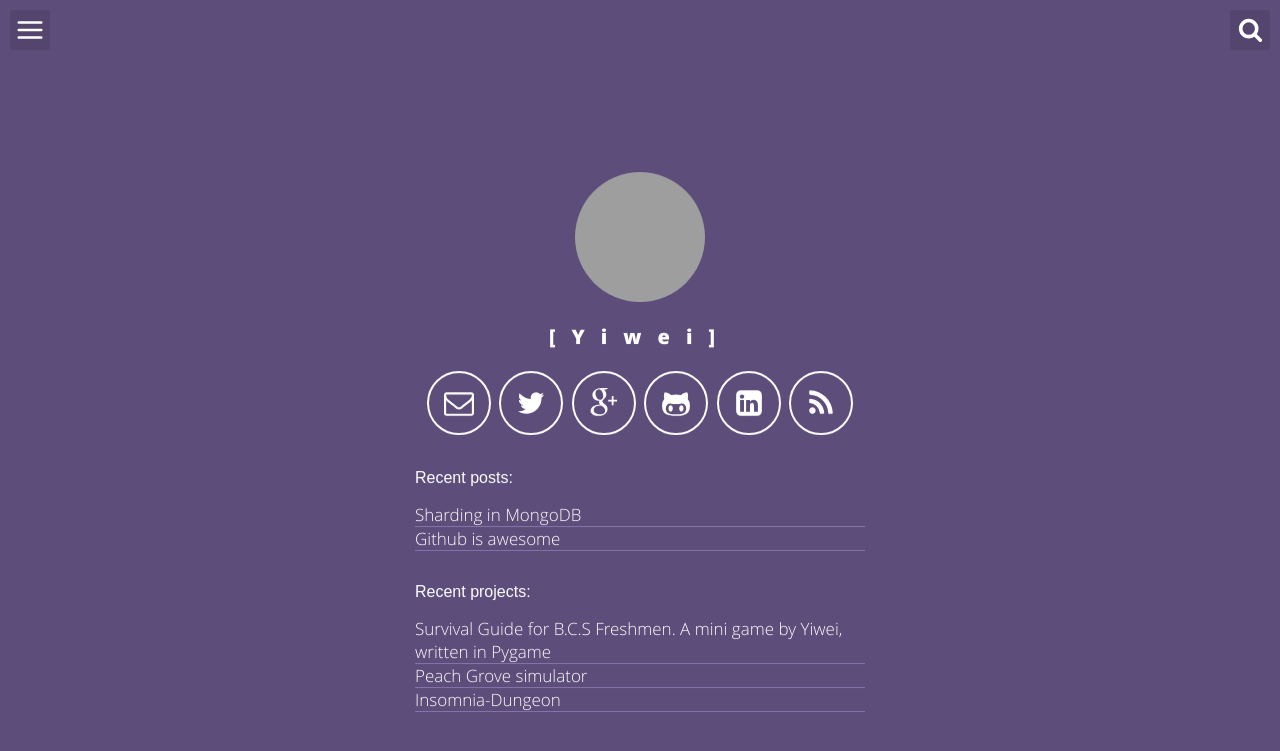
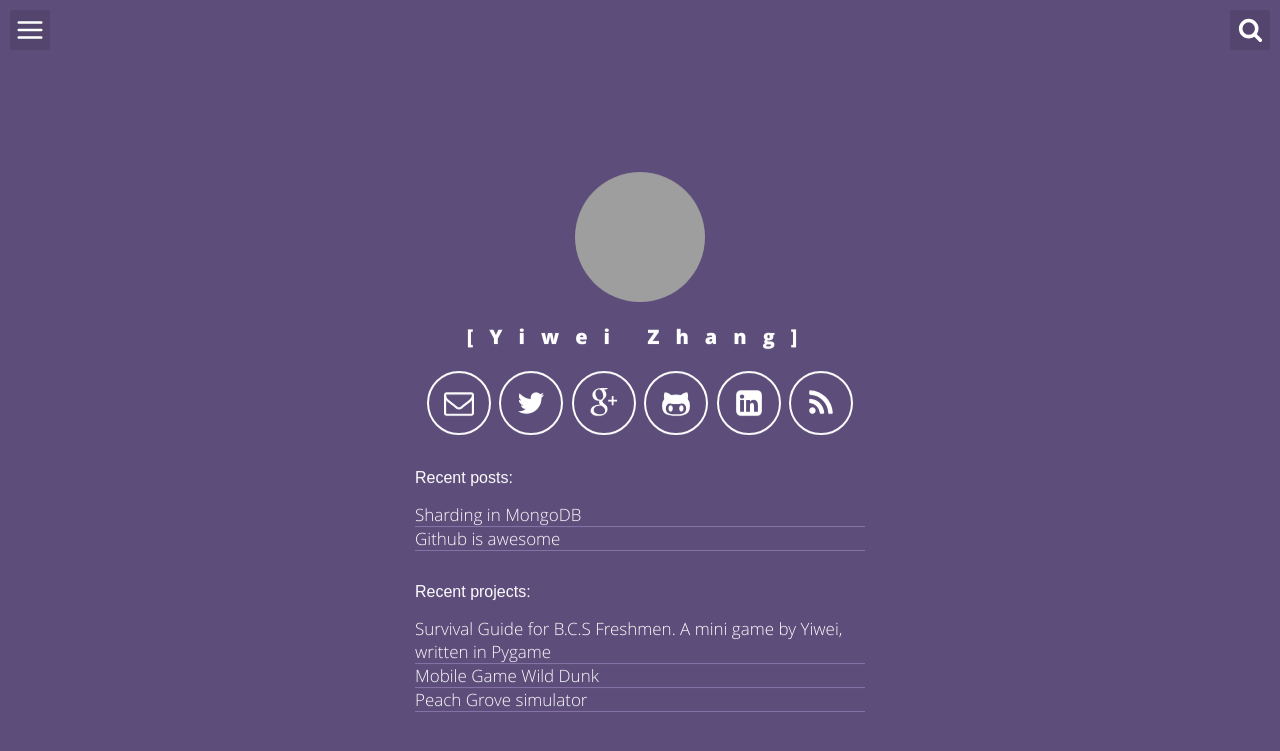
Before and after one commit to zywkloo/zywkloo.github.io, a Jekyll site: the page built from index.html, in a window 1280 px wide. Shown: the top 751 px of the page. Built offline with Jekyll 4.4.1, drawn with Linux system fonts in a browser that asks for light colours; some of the changed lines change nothing that is shown; grey boxes are pictures that could not be loaded.

Commit message:
Update _config.yml

```diff
--- a/_config.yml
+++ b/_config.yml
@@ -1,12 +1,12 @@
 # Site settings
-title: Yiwei Zhang - Carleton U student
-description: "A blog about Yiwei ..."
+title: Let's know Yiwei
+description: "A blog about Yiwei Zhang."
 baseurl: "/muse.github.io/" # for test: remove string '/space-jekyll-template' to ''
 url: "https://zywkloo.github.io/muse.github.io/" # for test: remove string 'http://victorvoid.github.io' to '' but in production: 'https://yourusername.githu.io'
 
 # User settings
-username: Yiwei
-user_title: Yiwei - Game Designer
+username: Yiwei Zhang
+user_title: A Game Designer
 email: yiweizhang4@cmail.carleton.ca
 twitter_username: zywkloo
 github_username:  zywkloo
@@ -51,7 +51,8 @@
       key_trigger: g
     - title: facebook
       url: https://www.facebook.com/profile.php?id=100003493375555
-      key_trigger: t
+      new_tab: true
+      key_trigger: f
     - title: search
       url: ""
       key_trigger: s #WARNING: search only works with "s"
@@ -60,12 +61,13 @@
 projects:
   - name: Survival Guide for B.C.S Freshmen. A mini game by Yiwei, written in Pygame
     url: https://github.com/zywkloo/Yiwei--Survival-Guide-for-B.C.S-Freshmen
+  - name: Mobile Game Wild Dunk
+    url: http://www.18183.com/qmdgl/
   - name: Peach Grove simulator
     url: https://github.com/VictorZyw/Salted-Fish
   - name: Insomnia-Dungeon
     url: https://github.com/zywkloo/Insomnia-Dungeon
-  - name: Mobile Game Wild Dunk
-    url: http://www.18183.com/qmdgl/
+
 
 
 # exclude my node related stuff
```
